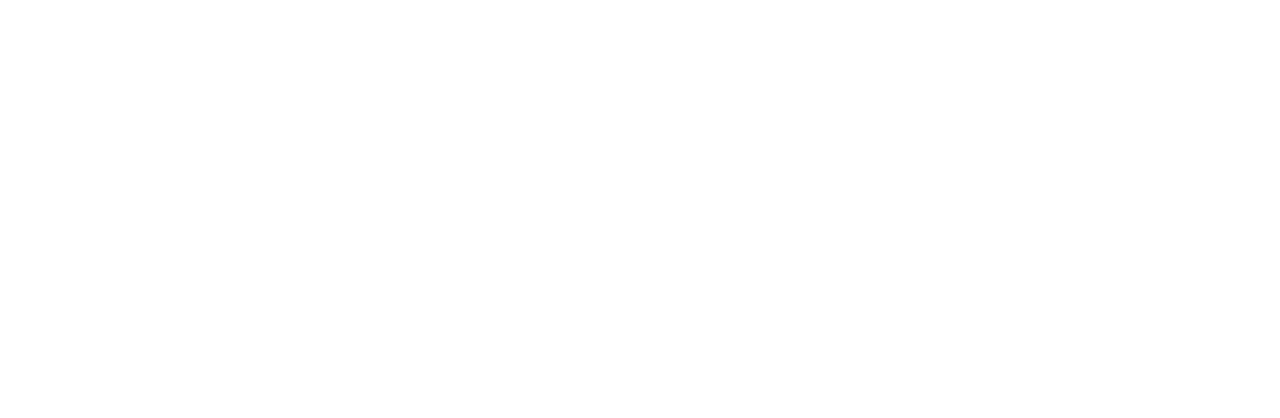
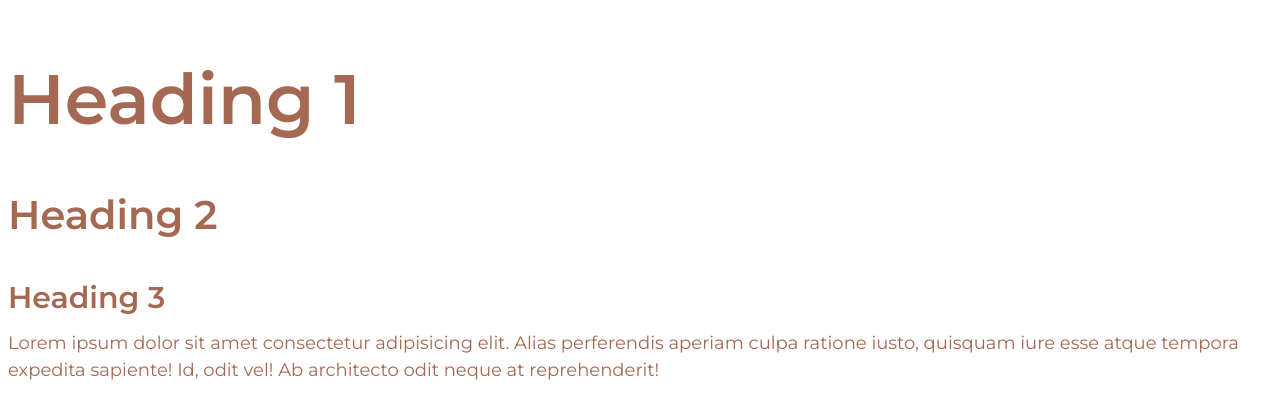
Before and after one commit to Cris-Sol/Cris-Sol, a plain HTML site: page index.html in a window 1280 px wide. Drawn offline with Linux system fonts and the light colour scheme.

Commit message:
2. Styling for headers and body + Google font

```diff
--- a/css/styles.css
+++ b/css/styles.css
@@ -1,7 +1,50 @@
 :root {
-    --color-primary:  #E8DED1; /*White Coffee*/
-    --color-secondary: #D1C0A8; /*Dark Vanilla*/
-    --color-accent: #4DD080;
-    --color-headings: #684B31; /*Coffee*/
-    --color-body: #A56953;  /*Brown Sugar*/
+  --color-primary: #e8ded1; /*White Coffee*/
+  --color-secondary: #d1c0a8; /*Dark Vanilla*/
+  --color-accent: #4dd080;
+  --color-headings: #684b31; /*Coffee*/
+  --color-body: #a56953; /*Brown Sugar*/
 }
+html {
+  font-size: 62.5%;
+}
+
+body {
+  font-family: Montserrat, Arial, Helvetica, sans-serif;
+  color: var(--color-body);
+  line-height: 1.5;
+  font-size: 2.4rem;
+}
+h1,
+h2,
+h3 {
+  color: var(-color-headings);
+  margin-bottom: 1rem;
+}
+h1 {
+  font-size: 7rem;
+}
+h2 {
+  font-size: 4rem;
+}
+h3 {
+  font-size: 3rem;
+}
+p {
+  margin-top: 0rem;
+}
+
+@media only screen and (min-width: 1024px) {
+  body {
+    font-size: 1.8rem;
+  }
+  h1 {
+    font-size: 8 rem;
+  }
+  h2 {
+    font-size: 4 rem;
+  }
+  h3 {
+    font-size: 2.4 rem;
+  }
+}
--- a/index.html
+++ b/index.html
@@ -5,11 +5,17 @@
     <meta http-equiv="X-UA-Compatible" content="IE=edge">
     <meta name="viewport" content="width=device-width, initial-scale=1.0">
     <title>Document</title>
+    <link rel="preconnect" href="https://fonts.googleapis.com">
+    <link rel="preconnect" href="https://fonts.gstatic.com" crossorigin>
+    <link href="https://fonts.googleapis.com/css2?family=Montserrat:ital,wght@0,100;0,400;0,600;1,100;1,700&display=swap" rel="stylesheet">
     <link rel="'stylesheet" href="css/normalize.css">
-    <link rel="stylesheet" href="css/normalize.css">
+    <link rel="stylesheet" href="css/styles.css">
 
 </head>
 <body>
-
+    <h1>Heading 1</h1>
+    <h2>Heading 2</h2>
+    <h3>Heading 3</h3>
+    <p>Lorem ipsum dolor sit amet consectetur adipisicing elit. Alias perferendis aperiam culpa ratione iusto, quisquam iure esse atque tempora expedita sapiente! Id, odit vel! Ab architecto odit neque at reprehenderit!<p>
 </body>
 </html>
```
